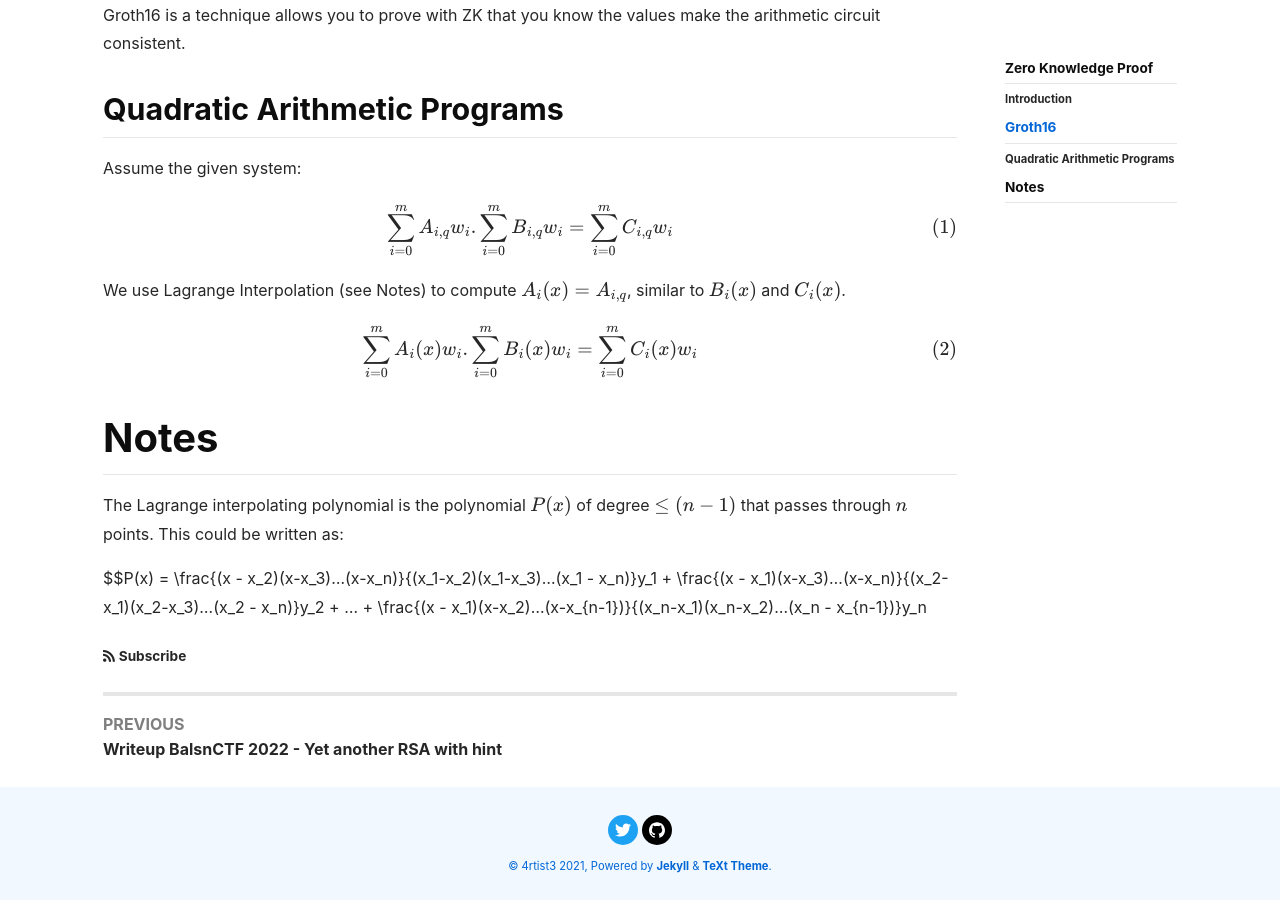
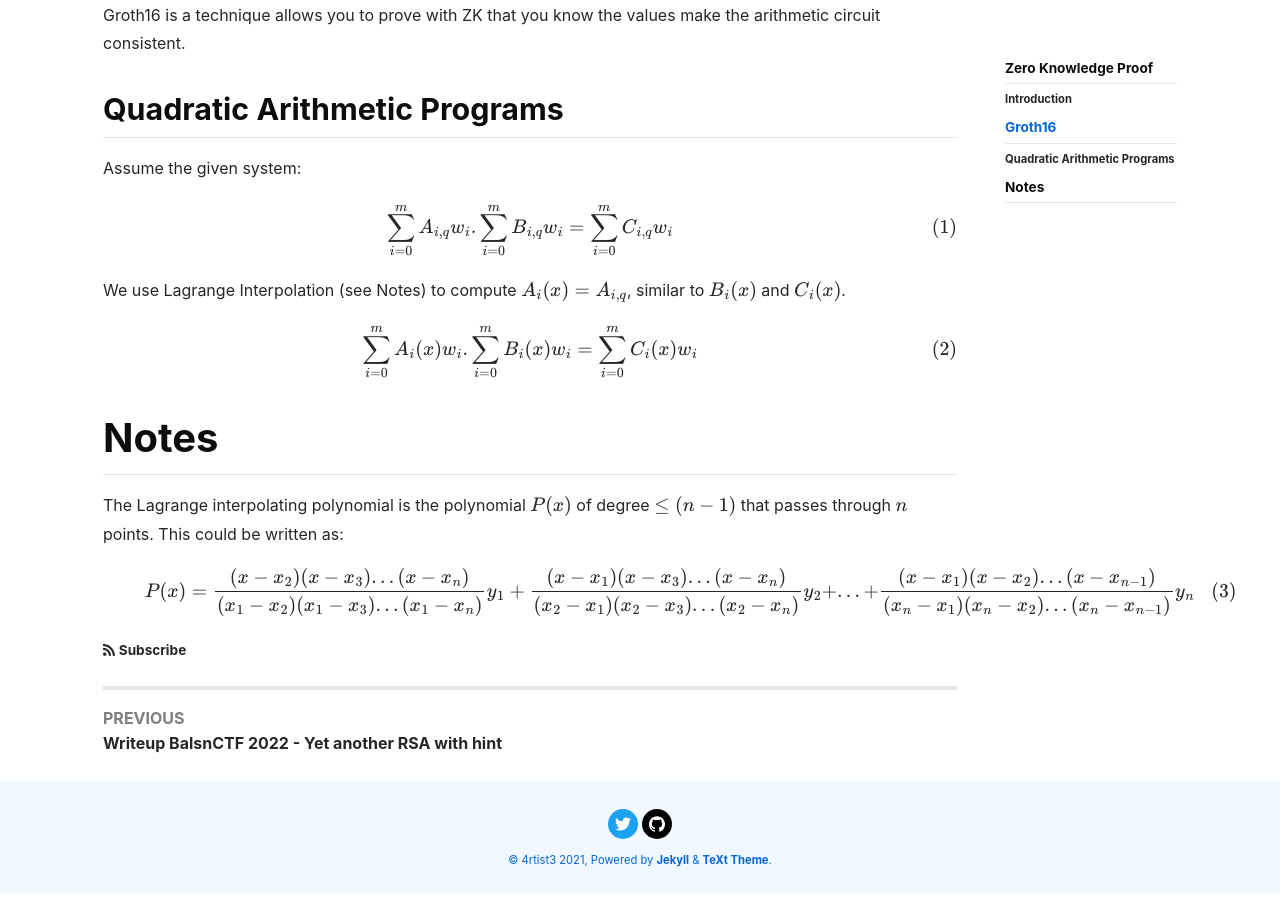
Before and after one commit to 4rtist3/4rtist3.github.io, a Jekyll site: the page built from _posts/2024-02-01-Zero-Knowledge-and-Groth16-protocol.md, in a window 1280 px wide and 900 px high, scrolled down 713 px. Built offline with Jekyll 4.4.1, drawn with Linux system fonts in a browser that asks for light colours; formulas are drawn with MathJax 3.

Commit message:
change notes

```diff
--- a/_posts/2024-02-01-Zero-Knowledge-and-Groth16-protocol.md
+++ b/_posts/2024-02-01-Zero-Knowledge-and-Groth16-protocol.md
@@ -30,4 +30,4 @@ $$\sum_{i=0}^m A_i(x)w_i . \sum_{i=0}^m B_i(x)w_i = \sum_{i=0}^m C_i(x)w_i$$
 
 The Lagrange interpolating polynomial is the polynomial $P(x)$ of degree $\leq (n-1)$ that passes through $n$ points. This could be written as:
 
-$$P(x) = \frac{(x - x_2)(x-x_3)...(x-x_n)}{(x_1-x_2)(x_1-x_3)...(x_1 - x_n)}y_1 + \frac{(x - x_1)(x-x_3)...(x-x_n)}{(x_2-x_1)(x_2-x_3)...(x_2 - x_n)}y_2 + ...  + \frac{(x - x_1)(x-x_2)...(x-x_{n-1})}{(x_n-x_1)(x_n-x_2)...(x_n - x_{n-1})}y_n
+$$P(x) = \frac{(x - x_2)(x-x_3)...(x-x_n)}{(x_1-x_2)(x_1-x_3)...(x_1 - x_n)}y_1 + \frac{(x - x_1)(x-x_3)...(x-x_n)}{(x_2-x_1)(x_2-x_3)...(x_2 - x_n)}y_2 + ...  + \frac{(x - x_1)(x-x_2)...(x-x_{n-1})}{(x_n-x_1)(x_n-x_2)...(x_n - x_{n-1})}y_n $$
```
